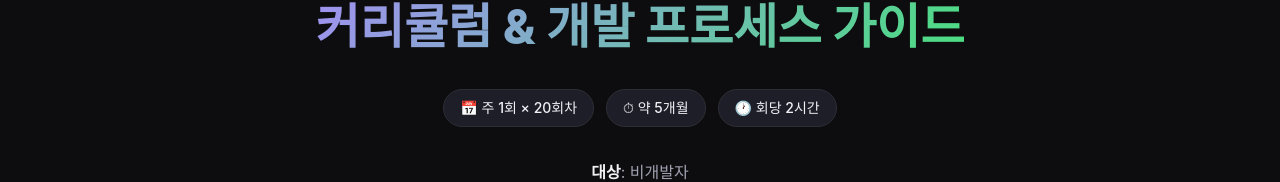
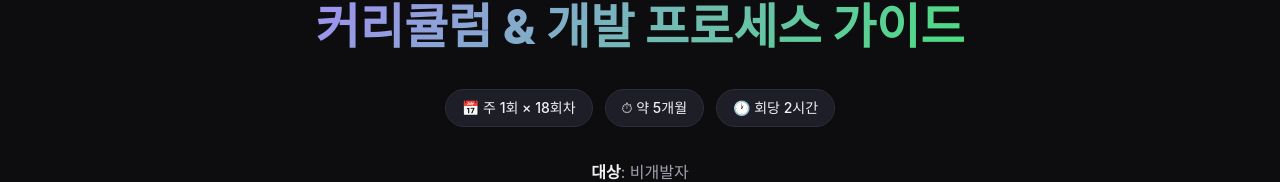
Before and after one commit to kimyeonsik/ai-app-study, a Next.js app: page /slides in a window 1280 px wide. Shown: the part 378-560 px from the top of the page. Built offline with nearby package versions, Linux system fonts and the light colour scheme; a web font is replaced by a local one.

Commit message:
fix: 슬라이드 커버 20회차 → 18회차

```diff
--- a/app/slides/page.tsx
+++ b/app/slides/page.tsx
@@ -458,7 +458,7 @@ function CoverSlide() {
         커리큘럼 & 개발 프로세스 가이드
       </h1>
       <div className="flex flex-wrap gap-3 justify-center">
-        {["📅 주 1회 × 20회차", "⏱ 약 5개월", "🕐 회당 2시간"].map((t) => (
+        {["📅 주 1회 × 18회차", "⏱ 약 5개월", "🕐 회당 2시간"].map((t) => (
           <span
             key={t}
             className="px-4 py-2 rounded-full text-sm font-medium"
```
